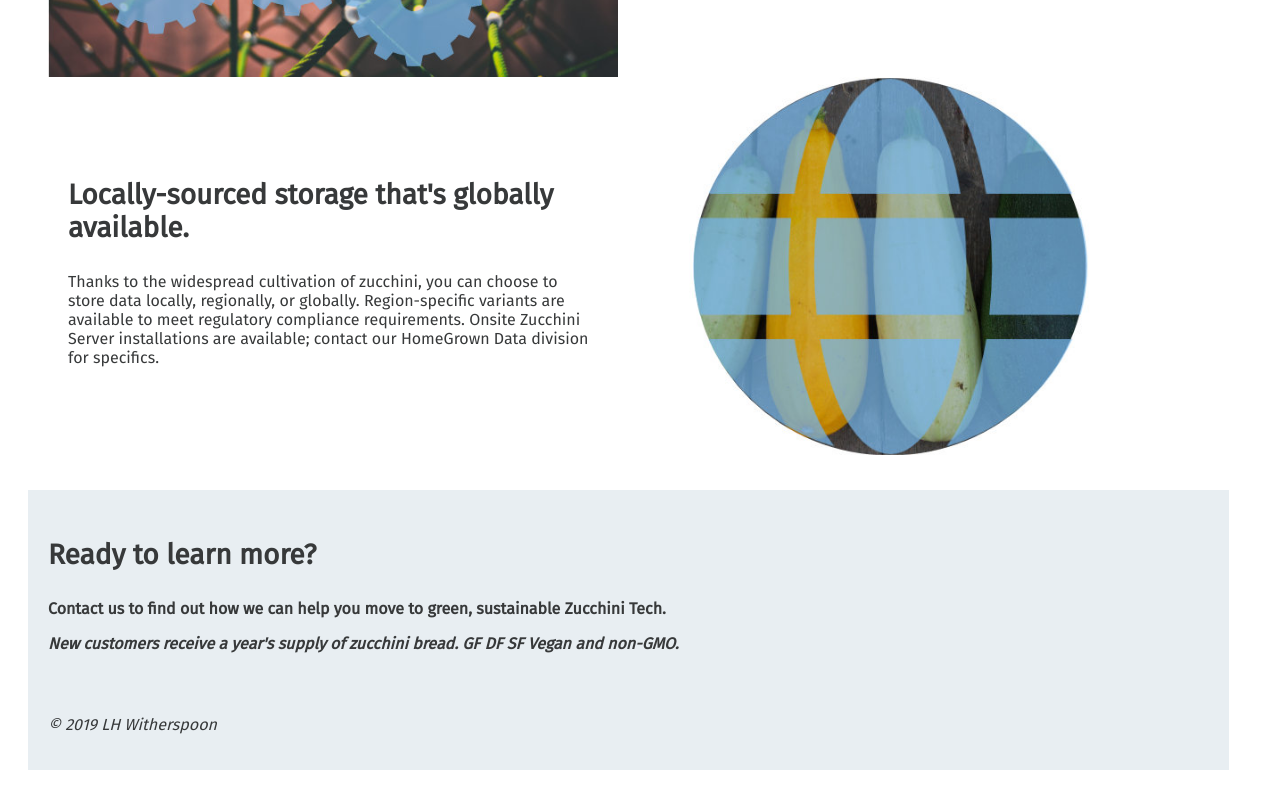
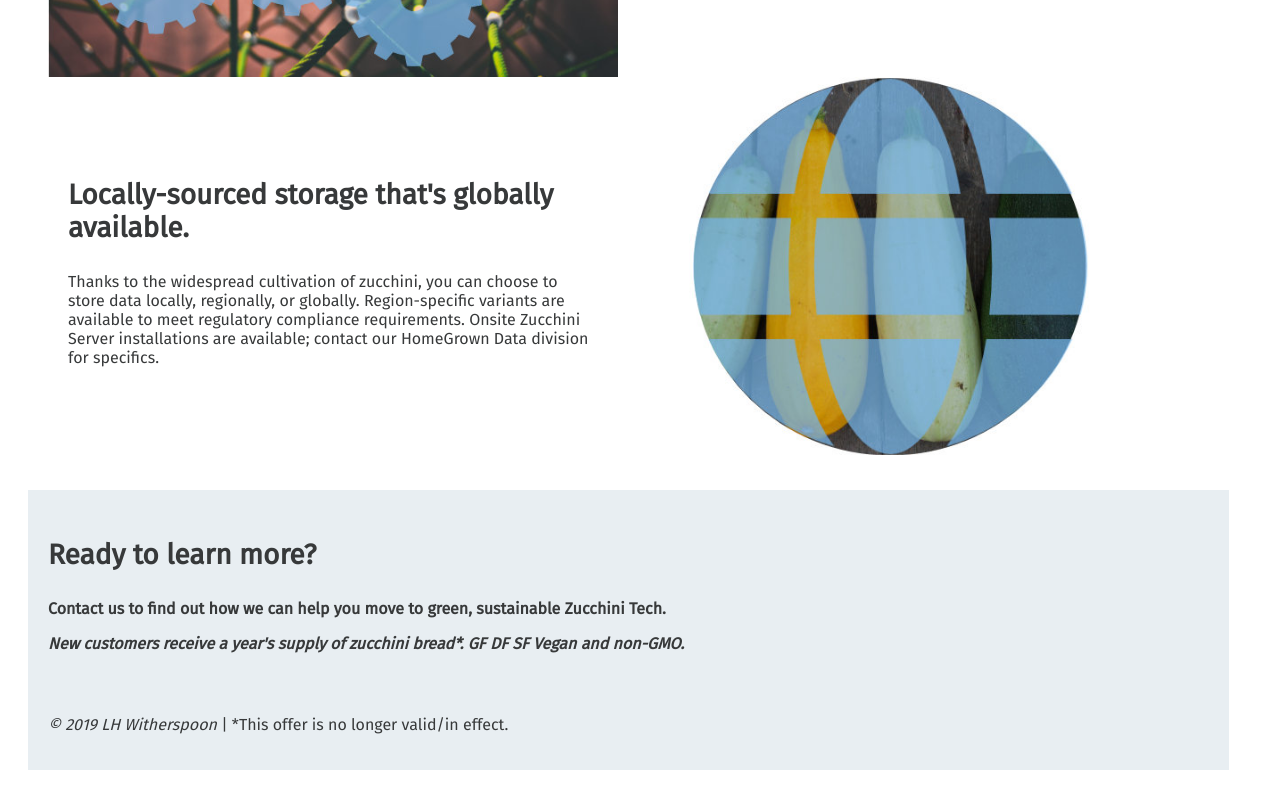
Before and after one commit to lhwitherspoon/zucchini-data, a website: page index.html in a window 1280 px wide. Shown: the part 1267-2057 px from the top of the page. Drawn offline with Linux system fonts and the light colour scheme.

Commit message:
Clarified zucchini bread offer
As this page is a demonstration, this offer is not in effect.

```diff
--- a/index.html
+++ b/index.html
@@ -84,10 +84,10 @@
             <div class="cta-box features">
                 <h3>Ready to learn more?</h3>
                 <p> Contact us to find out how we can help you move to green, sustainable Zucchini Tech.</p>
-                <p><em>New customers receive a year's supply of zucchini bread. GF DF SF Vegan and non-GMO.</em> </p>
+                <p><em>New customers receive a year's supply of zucchini bread*. GF DF SF Vegan and non-GMO.</em> </p>
             </div>
             <div class="footer-bar">
-                <p><em>&copy 2019 LH Witherspoon</em></p>
+                <p><em>&copy 2019 LH Witherspoon</em> | *This offer is no longer valid/in effect.</p>
             </div>
         </footer>
     </div>
```
